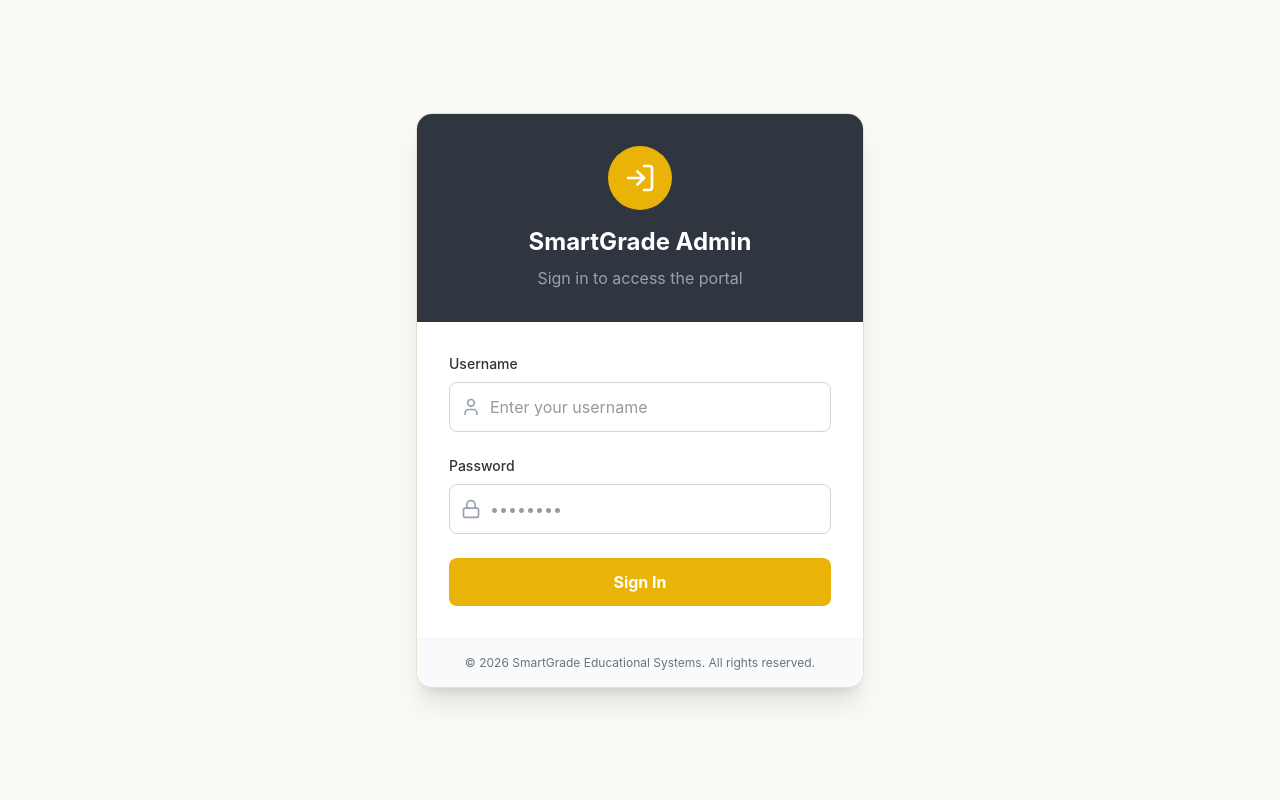
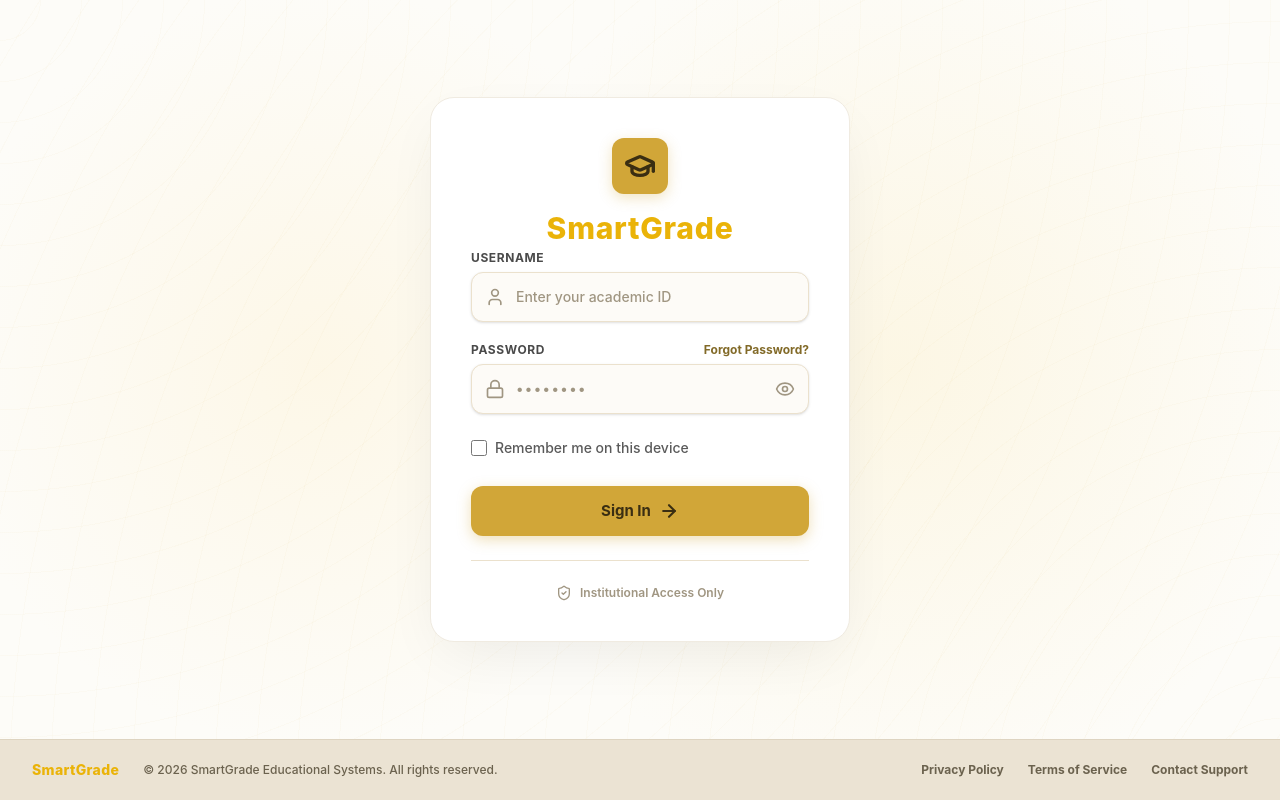
Before and after one commit to kyllegersaneba6-prog/SmartGrade, a React (Vite) app in the folder frontend/: page /login in a window 1280 px wide. Built offline with nearby package versions, Linux system fonts and the light colour scheme.

Commit message:
Update login page design to premium style and update academic year

```diff
--- a/frontend/src/pages/Login.jsx
+++ b/frontend/src/pages/Login.jsx
@@ -1,12 +1,13 @@
 import React, { useState } from 'react';
 import { useNavigate } from 'react-router-dom';
-import { LogIn, User, Lock, AlertCircle } from 'lucide-react';
+import { User, Lock, AlertCircle, GraduationCap, ArrowRight, Eye, EyeOff, ShieldCheck } from 'lucide-react';
 
 const Login = () => {
   const [username, setUsername] = useState('');
   const [password, setPassword] = useState('');
   const [error, setError] = useState('');
   const [loading, setLoading] = useState(false);
+  const [showPassword, setShowPassword] = useState(false);
   const navigate = useNavigate();
 
   // Check if already logged in
@@ -41,7 +42,7 @@ const Login = () => {
       localStorage.setItem('token', data.token);
       localStorage.setItem('user', JSON.stringify(data.user));
 
-      // Redirect to admin dashboard
+      // Redirect based on role (for now redirect to admin as per previous code)
       navigate('/admin');
     } catch (err) {
       setError(err.message);
@@ -51,84 +52,142 @@ const Login = () => {
   };
 
   return (
-    <div className="min-h-screen flex items-center justify-center bg-[var(--color-bg-light)] p-4">
-      <div className="max-w-md w-full bg-white rounded-2xl shadow-xl overflow-hidden border border-[var(--color-border)]">
-        {/* Header */}
-        <div className="bg-[var(--color-sidebar)] p-8 text-center">
-          <div className="inline-flex items-center justify-center w-16 h-16 rounded-full bg-[var(--color-gold)] mb-4">
-            <LogIn className="text-white w-8 h-8" />
+    <div className="min-h-screen flex flex-col justify-between bg-[#FDFCF8] relative overflow-hidden font-sans">
+      {/* Decorative Background Elements */}
+      <div className="absolute top-[-10%] left-[-10%] w-[70vw] h-[70vw] rounded-full bg-[radial-gradient(circle,_#FDF6E3_0%,_transparent_60%)] opacity-80 pointer-events-none"></div>
+      <div className="absolute bottom-[-10%] right-[-10%] w-[80vw] h-[80vw] rounded-full bg-[radial-gradient(circle,_#FCF5DF_0%,_transparent_60%)] opacity-80 pointer-events-none"></div>
+
+      {/* Subtle concentric rings like in the image (optional, approximated with repeating radial gradient) */}
+      <div className="absolute inset-0 opacity-[0.03] pointer-events-none" style={{ backgroundImage: 'repeating-radial-gradient(circle at 0% 0%, transparent 0, transparent 40px, #D1A638 40px, #D1A638 41px)' }}></div>
+      <div className="absolute inset-0 opacity-[0.03] pointer-events-none" style={{ backgroundImage: 'repeating-radial-gradient(circle at 100% 100%, transparent 0, transparent 40px, #D1A638 40px, #D1A638 41px)' }}></div>
+
+      {/* Main Form Container */}
+      <div className="flex-1 flex flex-col items-center justify-center p-4 relative z-10">
+        <div className="max-w-[420px] w-full bg-white rounded-[24px] shadow-[0_20px_60px_-15px_rgba(0,0,0,0.08)] border border-[#F0EBE1] p-10 flex flex-col items-center relative">
+
+          {/* Logo & Title */}
+          <div className="w-14 h-14 bg-[#D1A638] rounded-xl flex items-center justify-center mb-4 shadow-[0_4px_14px_0_rgba(209,166,56,0.3)]">
+            <GraduationCap className="w-8 h-8 text-[#3A2E12]" strokeWidth={2.5} />
           </div>
-          <h2 className="text-2xl font-bold text-white">SmartGrade Admin</h2>
-          <p className="text-gray-400 mt-2">Sign in to access the portal</p>
-        </div>
+          <h1 className="text-gold font-extrabold text-3xl tracking-wide mb-1">SmartGrade</h1>
 
-        {/* Form */}
-        <div className="p-8">
+
           {error && (
-            <div className="mb-6 p-4 bg-red-50 border-l-4 border-[var(--color-red-critical)] flex items-center gap-3 text-[var(--color-red-critical)]">
+            <div className="w-full mb-6 p-4 bg-red-50 border border-red-200 rounded-xl flex items-center gap-3 text-red-600">
               <AlertCircle className="w-5 h-5 flex-shrink-0" />
-              <p className="text-sm font-medium">{error}</p>
+              <p className="text-sm font-semibold">{error}</p>
             </div>
           )}
 
-          <form onSubmit={handleSubmit} className="space-y-6">
+          {/* Form */}
+          <form onSubmit={handleSubmit} className="w-full space-y-5">
+            {/* Username Field */}
             <div>
-              <label className="block text-sm font-medium text-[var(--color-text-main)] mb-2">
+              <label className="block text-xs font-bold text-[#4A4A4A] mb-1.5 uppercase tracking-wider">
                 Username
               </label>
               <div className="relative">
-                <div className="absolute inset-y-0 left-0 pl-3 flex items-center pointer-events-none">
-                  <User className="h-5 w-5 text-gray-400" />
+                <div className="absolute inset-y-0 left-0 pl-3.5 flex items-center pointer-events-none">
+                  <User className="h-5 w-5 text-[#A09682]" />
                 </div>
                 <input
                   type="text"
                   required
                   value={username}
                   onChange={(e) => setUsername(e.target.value)}
-                  className="block w-full pl-10 pr-3 py-3 border border-gray-300 rounded-lg focus:ring-2 focus:ring-[var(--color-gold)] focus:border-[var(--color-gold)] transition-all outline-none"
-                  placeholder="Enter your username"
+                  className="block w-full pl-11 pr-4 py-3.5 bg-[#FDFBF7] border border-[#EBE1CD] rounded-xl text-sm font-medium text-[#1A1A1A] placeholder-[#A09682] focus:ring-2 focus:ring-[#D1A638] focus:border-[#D1A638] transition-all outline-none shadow-sm"
+                  placeholder="Enter your academic ID"
                 />
               </div>
             </div>
 
+            {/* Password Field */}
             <div>
-              <label className="block text-sm font-medium text-[var(--color-text-main)] mb-2">
-                Password
-              </label>
+              <div className="flex justify-between items-center mb-1.5">
+                <label className="block text-xs font-bold text-[#4A4A4A] uppercase tracking-wider">
+                  Password
+                </label>
+                <a href="#" className="text-xs font-bold text-[#826A28] hover:text-[#D1A638] transition-colors">
+                  Forgot Password?
+                </a>
+              </div>
               <div className="relative">
-                <div className="absolute inset-y-0 left-0 pl-3 flex items-center pointer-events-none">
-                  <Lock className="h-5 w-5 text-gray-400" />
+                <div className="absolute inset-y-0 left-0 pl-3.5 flex items-center pointer-events-none">
+                  <Lock className="h-5 w-5 text-[#A09682]" />
                 </div>
                 <input
-                  type="password"
+                  type={showPassword ? 'text' : 'password'}
                   required
                   value={password}
                   onChange={(e) => setPassword(e.target.value)}
-                  className="block w-full pl-10 pr-3 py-3 border border-gray-300 rounded-lg focus:ring-2 focus:ring-[var(--color-gold)] focus:border-[var(--color-gold)] transition-all outline-none"
+                  className="block w-full pl-11 pr-11 py-3.5 bg-[#FDFBF7] border border-[#EBE1CD] rounded-xl text-sm font-medium text-[#1A1A1A] placeholder-[#A09682] focus:ring-2 focus:ring-[#D1A638] focus:border-[#D1A638] transition-all outline-none shadow-sm tracking-widest"
                   placeholder="••••••••"
                 />
+                <button
+                  type="button"
+                  onClick={() => setShowPassword(!showPassword)}
+                  className="absolute inset-y-0 right-0 pr-3.5 flex items-center text-[#A09682] hover:text-[#4A4A4A] transition-colors focus:outline-none"
+                >
+                  {showPassword ? <EyeOff className="h-5 w-5" /> : <Eye className="h-5 w-5" />}
+                </button>
               </div>
             </div>
 
+            {/* Remember Me */}
+            <div className="flex items-center pt-1 pb-2">
+              <input
+                id="remember-me"
+                name="remember-me"
+                type="checkbox"
+                className="h-4 w-4 rounded border-[#EBE1CD] text-[#D1A638] focus:ring-[#D1A638] bg-[#FDFBF7] cursor-pointer"
+              />
+              <label htmlFor="remember-me" className="ml-2 block text-sm font-medium text-[#5A5A5A] cursor-pointer">
+                Remember me on this device
+              </label>
+            </div>
+
+            {/* Submit Button */}
             <button
               type="submit"
               disabled={loading}
-              className="w-full bg-[var(--color-gold)] hover:bg-[var(--color-gold-hover)] text-white font-bold py-3 px-4 rounded-lg transition-all transform active:scale-95 disabled:opacity-50 disabled:cursor-not-allowed flex items-center justify-center gap-2"
+              className="w-full bg-[#D1A638] hover:bg-[#C2982B] text-[#3A2E12] font-bold py-3.5 px-4 rounded-xl transition-all transform active:scale-[0.98] disabled:opacity-70 disabled:cursor-not-allowed flex items-center justify-center gap-2 shadow-[0_4px_14px_0_rgba(209,166,56,0.35)]"
             >
               {loading ? (
-                <div className="w-5 h-5 border-2 border-white border-t-transparent rounded-full animate-spin"></div>
+                <div className="w-5 h-5 border-2 border-[#3A2E12] border-t-transparent rounded-full animate-spin"></div>
               ) : (
-                'Sign In'
+                <>
+                  <span className="text-[15px]">Sign In</span>
+                  <ArrowRight className="w-5 h-5" strokeWidth={2.5} />
+                </>
               )}
             </button>
           </form>
+
+          {/* Divider */}
+          <div className="w-full border-t border-[#EBE1CD] my-6"></div>
+
+          {/* Bottom Card Info */}
+          <div className="flex items-center justify-center gap-2 text-[#A09682]">
+            <ShieldCheck className="w-4 h-4" />
+            <span className="text-xs font-semibold">Institutional Access Only</span>
+          </div>
         </div>
 
-        {/* Footer */}
-        <div className="p-4 bg-gray-50 text-center border-t border-gray-100">
-          <p className="text-xs text-[var(--color-text-muted)]">
+
+      </div>
+
+      {/* Main Footer */}
+      <div className="w-full bg-[#EBE3D3] py-5 px-8 border-t border-[#DED4C1] flex flex-col sm:flex-row justify-between items-center gap-4 relative z-10">
+        <div className="flex flex-col sm:flex-row items-center gap-2 sm:gap-6">
+          <span className="text-gold font-extrabold text-sm tracking-wide">SmartGrade</span>
+          <span className="text-[#6B624E] text-xs font-medium">
             &copy; 2026 SmartGrade Educational Systems. All rights reserved.
-          </p>
+          </span>
+        </div>
+        <div className="flex gap-6 text-xs font-bold text-[#6B624E]">
+          <a href="#" className="hover:text-[#3A2E12] transition-colors">Privacy Policy</a>
+          <a href="#" className="hover:text-[#3A2E12] transition-colors">Terms of Service</a>
+          <a href="#" className="hover:text-[#3A2E12] transition-colors">Contact Support</a>
         </div>
       </div>
     </div>
--- a/frontend/src/pages/admin/GlobalAnalytics.jsx
+++ b/frontend/src/pages/admin/GlobalAnalytics.jsx
@@ -55,7 +55,7 @@ const GlobalAnalytics = () => (
           className="text-[10px] sm:text-xs font-semibold px-3 py-1 rounded-full border whitespace-nowrap"
           style={{ borderColor: '#d1c9ba', color: '#6b7280' }}
         >
-          ACADEMIC YEAR 2024-25
+          ACADEMIC YEAR 2026-2027
         </span>
         <span
           className="text-[10px] sm:text-xs font-bold px-3 py-1 rounded-full text-white whitespace-nowrap"
```
